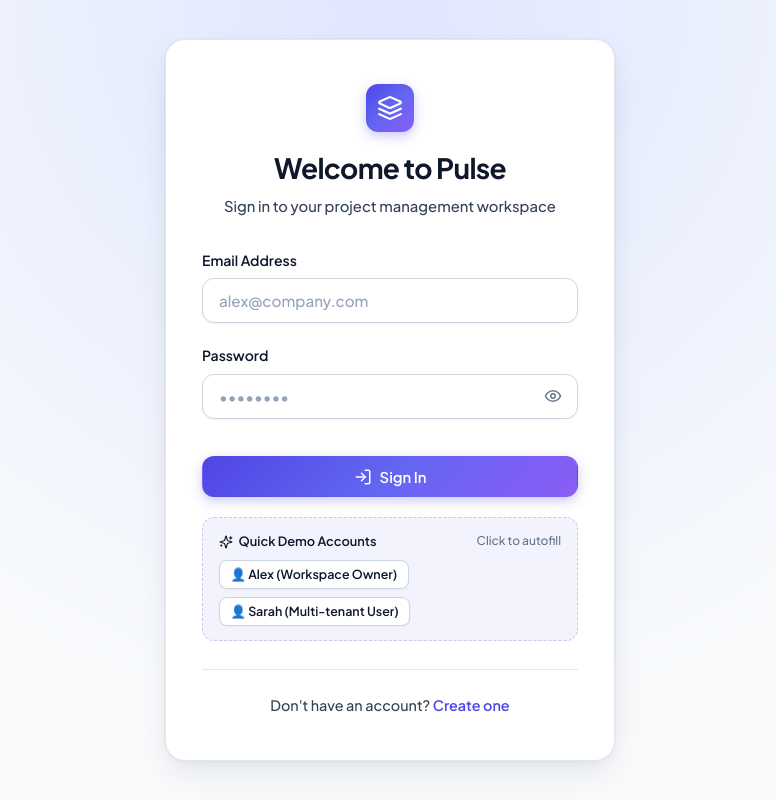
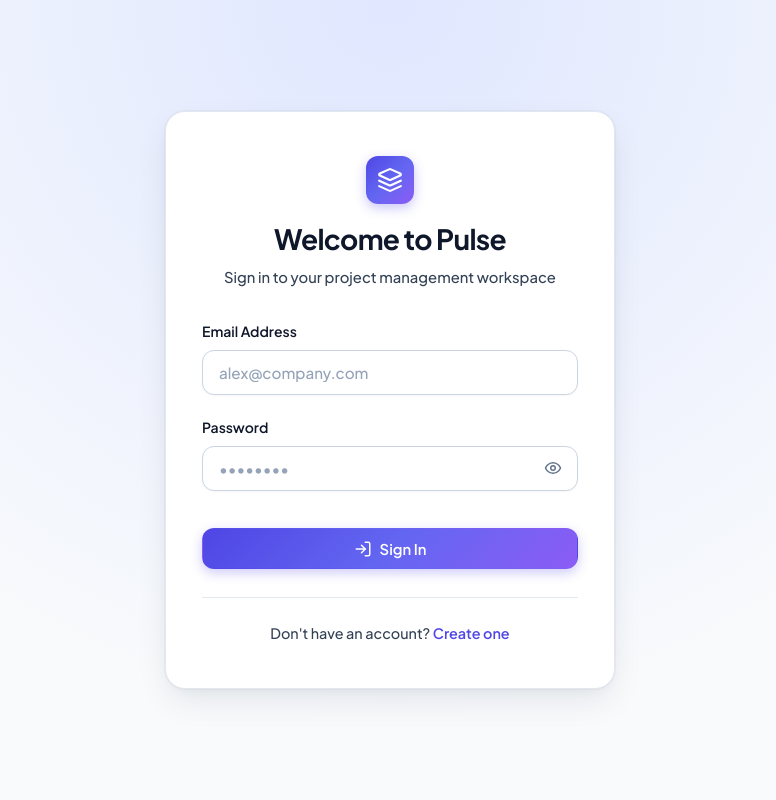
Before and after one commit to abivijayakumar/Project_management, a React (Vite) app in the folder frontend/: page /login in a window 1280 px wide. Shown: the whole page, without its empty margins (250-1026 px from the left). Built offline with nearby package versions, Linux system fonts and the light colour scheme.

Commit message:
Remove demo accounts container from Login UI and purge demo accounts from database

```diff
--- a/frontend/src/pages/Login.jsx
+++ b/frontend/src/pages/Login.jsx
@@ -1,7 +1,7 @@
 import React, { useState, useEffect } from 'react';
 import { Link, useNavigate, useLocation } from 'react-router-dom';
 import { useAuth } from '../context/AuthContext';
-import { Layers, LogIn, AlertCircle, Sparkles, Eye, EyeOff } from 'lucide-react';
+import { Layers, LogIn, AlertCircle, Eye, EyeOff } from 'lucide-react';
 
 const Login = () => {
   const [formData, setFormData] = useState({ email: '', password: '' });
@@ -151,50 +151,6 @@ const Login = () => {
             <LogIn size={18} />
             <span>{isSubmitting ? 'Signing in...' : 'Sign In'}</span>
           </button>
-
-          <div style={{
-            marginTop: '1.25rem',
-            padding: '0.85rem 1rem',
-            borderRadius: 'var(--radius-md)',
-            background: 'rgba(99, 102, 241, 0.08)',
-            border: '1px dashed rgba(99, 102, 241, 0.3)'
-          }}>
-            <div style={{
-              display: 'flex',
-              alignItems: 'center',
-              justifyContent: 'space-between',
-              marginBottom: '0.5rem'
-            }}>
-              <span style={{ fontSize: '0.8rem', fontWeight: 600, color: 'var(--primary-light)', display: 'flex', alignItems: 'center', gap: '0.35rem' }}>
-                <Sparkles size={14} /> Quick Demo Accounts
-              </span>
-              <span style={{ fontSize: '0.75rem', color: 'var(--text-muted)' }}>Click to autofill</span>
-            </div>
-            <div style={{ display: 'flex', gap: '0.5rem', flexWrap: 'wrap' }}>
-              <button
-                type="button"
-                className="btn btn-secondary btn-sm"
-                style={{ fontSize: '0.78rem', padding: '0.35rem 0.65rem' }}
-                onClick={() => {
-                  setFormData({ email: 'alex@pulse.dev', password: 'Password123!' });
-                  setFieldErrors({});
-                }}
-              >
-                👤 Alex (Workspace Owner)
-              </button>
-              <button
-                type="button"
-                className="btn btn-secondary btn-sm"
-                style={{ fontSize: '0.78rem', padding: '0.35rem 0.65rem' }}
-                onClick={() => {
-                  setFormData({ email: 'sarah@pulse.dev', password: 'Password123!' });
-                  setFieldErrors({});
-                }}
-              >
-                👤 Sarah (Multi-tenant User)
-              </button>
-            </div>
-          </div>
         </form>
 
         <div style={{
```
Also changed, not shown: 1 other file (tests, documents, lock files or other folders).
